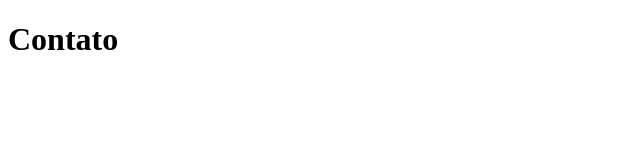
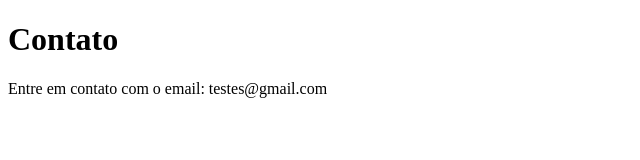
Before and after one commit to jugoliv/sistema-de-cadastro, a plain HTML site: page contato.html in a window 1280 px wide. Shown: the whole page, without its empty margins (0-640 px from the left). Drawn offline with Linux system fonts and the light colour scheme.

Commit message:
Adicionando email de contato

```diff
--- a/contato.html
+++ b/contato.html
@@ -8,5 +8,6 @@
 </head>
 <body>
     <h1>Contato</h1>
+    <p>Entre em contato com o email: testes@gmail.com</p>
 </body>
 </html>
```
